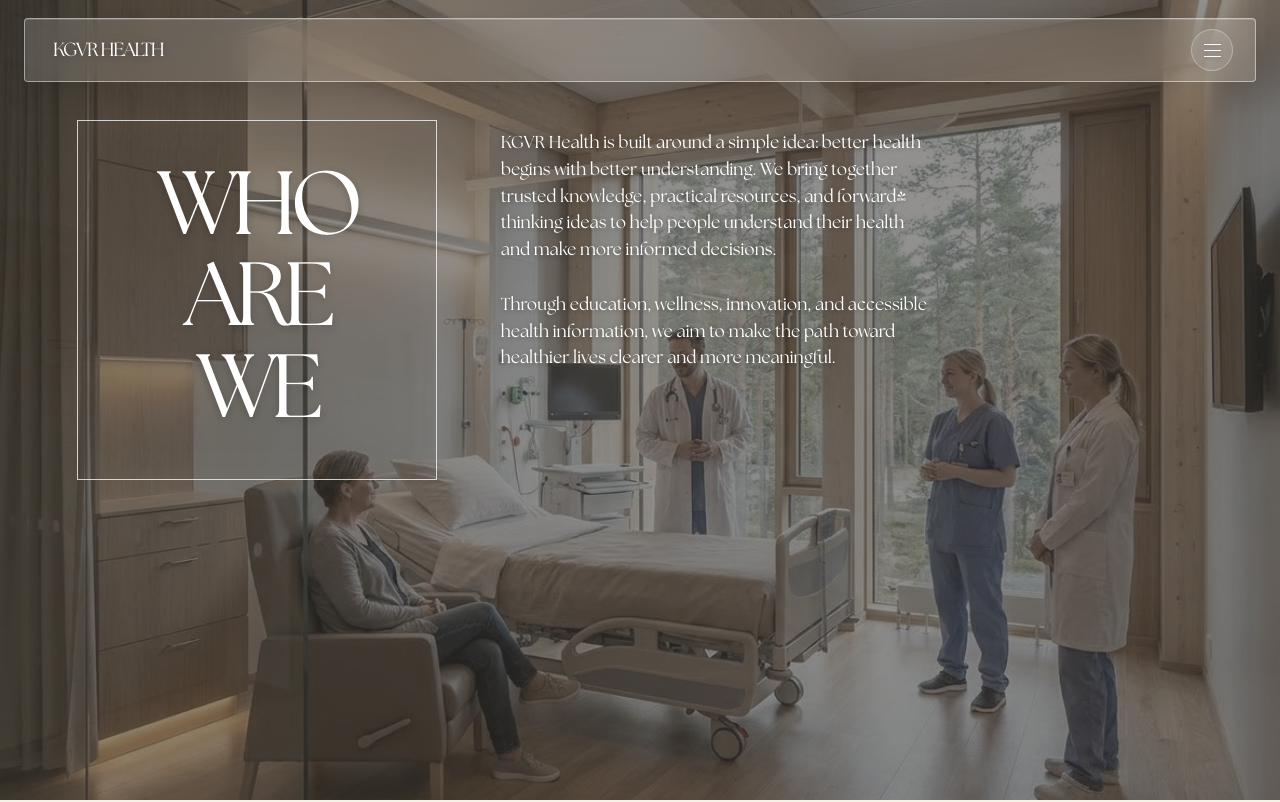
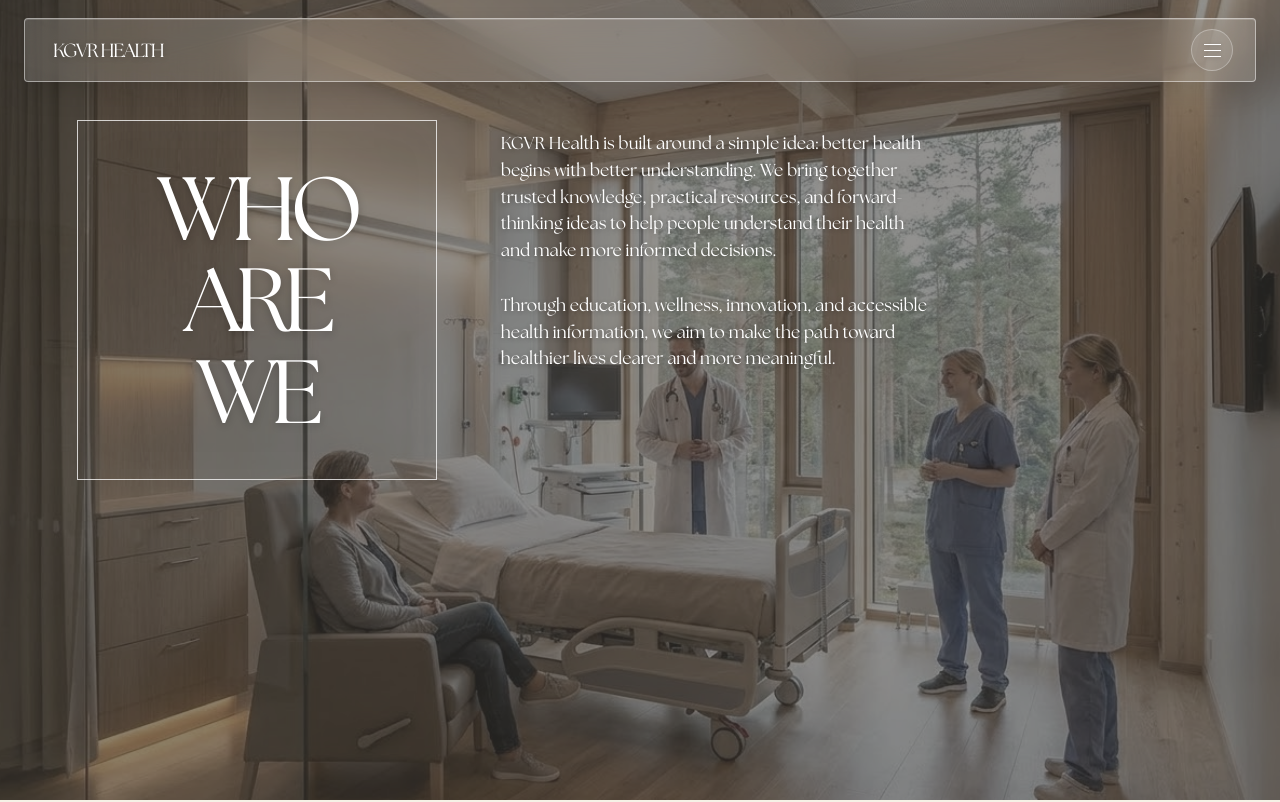
Before and after one commit to kgvrhealth/kgvrhealth.github.io, a plain HTML site: page healthhome.html in a window 1280 px wide. Shown: the top 802 px of the page. Drawn offline with Linux system fonts and the light colour scheme.

Commit message:
Update healthhome.html

```diff
--- a/healthhome.html
+++ b/healthhome.html
@@ -9,7 +9,7 @@
   <style>
     @font-face {
       font-family: "The Seasons";
-      src: url("assets/the-seasons.otf") format("opentype");
+      src: url("assets/The Seasons Regular.ttf") format("opentype");
       font-weight: 400;
       font-style: normal;
       font-display: swap;
```
